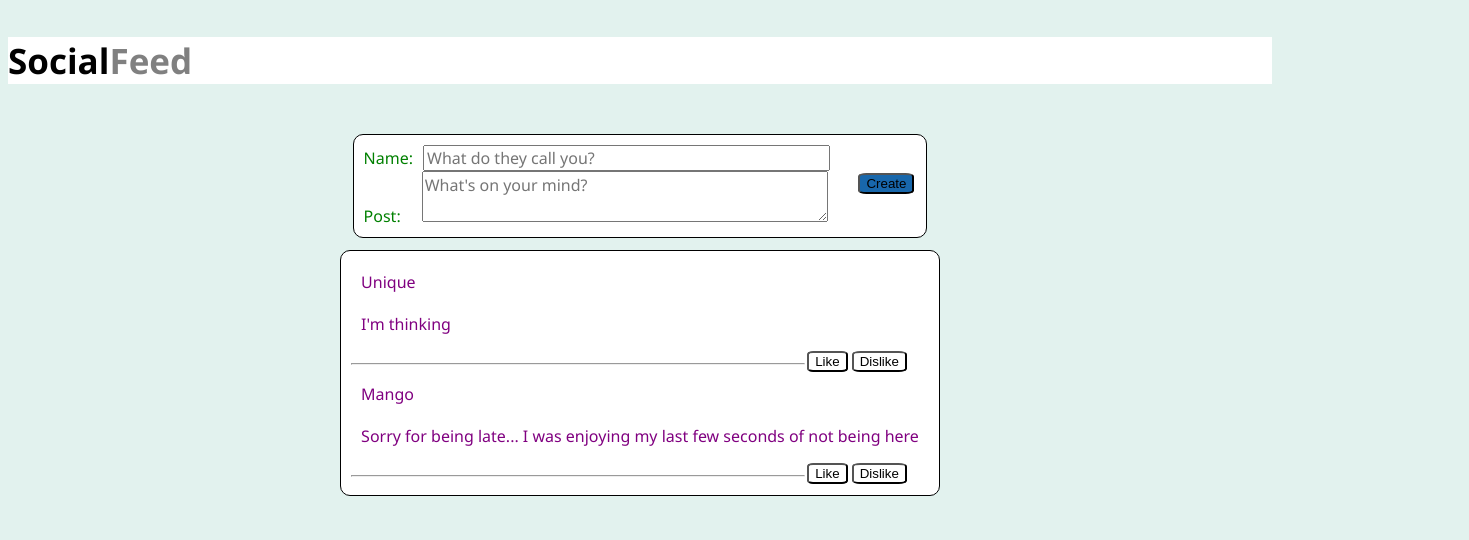
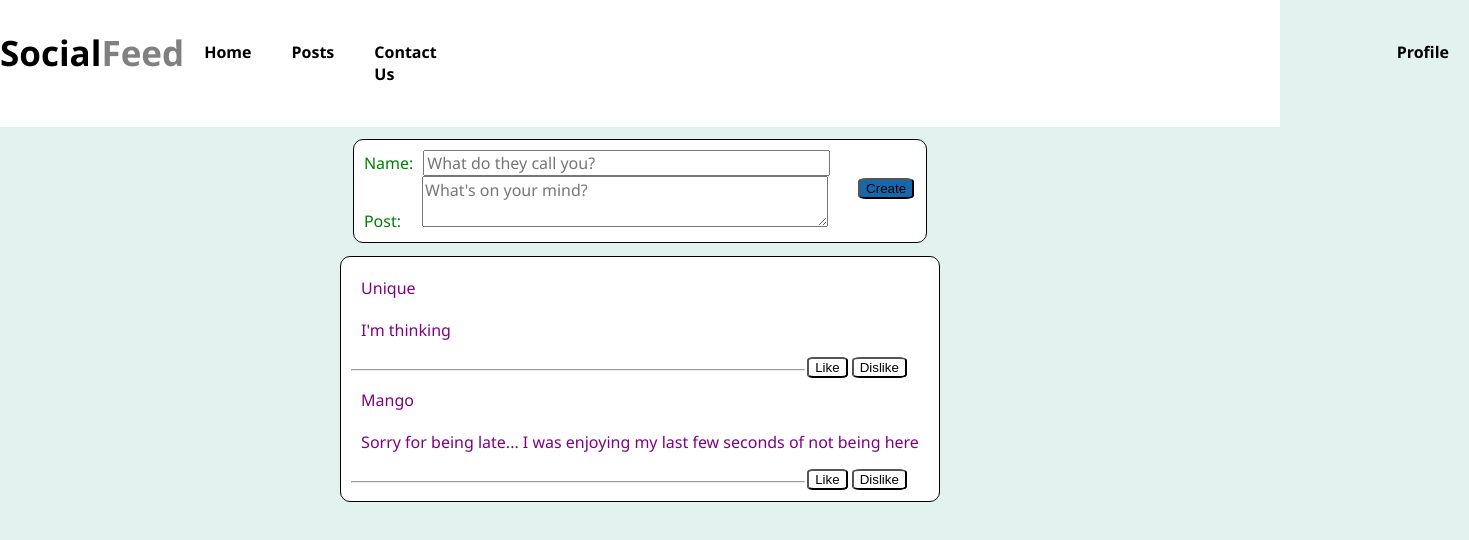
Before and after one commit to Lizethkm/Social-Feed-Project, a React (Create React App) app: page / in a window 1280 px wide. Shown: the top 540 px of the page, 1469 px wide, since content can reach past the window. Built offline with nearby package versions, Linux system fonts and the light colour scheme.

Commit message:
Completed NavBar Component in NavBar.JSX + Instantiated NavBar in App.JSX File

```diff
--- a/src/App.js
+++ b/src/App.js
@@ -1,5 +1,5 @@
 import React, { useState } from "react";
-import Posts from "./Components/PostFolder/Posts";
+import NavBar from "./Components/NavBar/NavBar";
 import DisplayPosts from "./Components/DisplayPosts/DisplayPosts";
 import CreatePost from "./Components/CreatePost/CreatePost";
 import "./Apps.css";
@@ -16,11 +16,7 @@ function App() {
 
   return (
     <div>
-
-    <h2>
-      Social<small className="text-muted">Feed</small>
-    </h2>
-
+      <div><NavBar/></div>
       <body>
         <div className="container">
           <div className="newPosts">
--- a/src/Apps.css
+++ b/src/Apps.css
@@ -1,10 +1,35 @@
+.containerNav{
+    width: 100%;
+    display: flex;
+    background-color: white;
+}
+
 
 h2{
-    width: 100%;
-    background-color: white;
-    display: inline-block;
     font-size: 35px;
 }
+
+.smallNav{
+    display: flex;
+}
+
+.home{
+    padding: 20px;
+}
+
+.postNav{
+    padding: 20px;
+}
+
+.contactUs{
+    padding: 20px;
+}
+
+.profile{
+    padding: 20px;
+    padding-left: 940px;
+}
+
 
 .text-muted{
     color: gray;
@@ -20,6 +45,7 @@ h2{
 }
 
 body{
+    margin: auto;
     background-color: #E2F2EE;
     font-family: Segoe UI;;
 
--- a/src/Components/CreatePost/CreatePost.css
+++ b/src/Components/CreatePost/CreatePost.css
@@ -13,6 +13,7 @@ textarea{
     font-size: 12pt;
     margin-left: 21px;
     font-family: Segoe UI;
+
 }
 
 .label{
--- a/src/Components/CreatePost/CreatePost.jsx
+++ b/src/Components/CreatePost/CreatePost.jsx
@@ -31,6 +31,7 @@ const CreatePost = (props) => {
                 <label>Post:</label>
                 <textarea name="Post" value={posts} onChange= {(event) => setPosts(event.target.value)} placeholder = "What's on your mind?"></textarea>
                 <button type="submit" >Create</button>
+                <time></time>
             </div>
 
 
--- a/src/Components/NavBar/NavBar.jsx
+++ b/src/Components/NavBar/NavBar.jsx
@@ -5,7 +5,18 @@
 
 const NavBar = (props) => {
     return (
-        pass
+        <div className="containerNav">
+            <h2>
+                Social<small className="text-muted">Feed</small>
+             </h2>
+
+            <div className="smallNav">
+                <h4 className="home">Home</h4>
+                <h4 className="postNav">Posts</h4>
+                <h4 className="contactUs">Contact Us</h4>
+                <h4 className="profile">Profile</h4>
+            </div>
+        </div>
      );
 }
 
```
